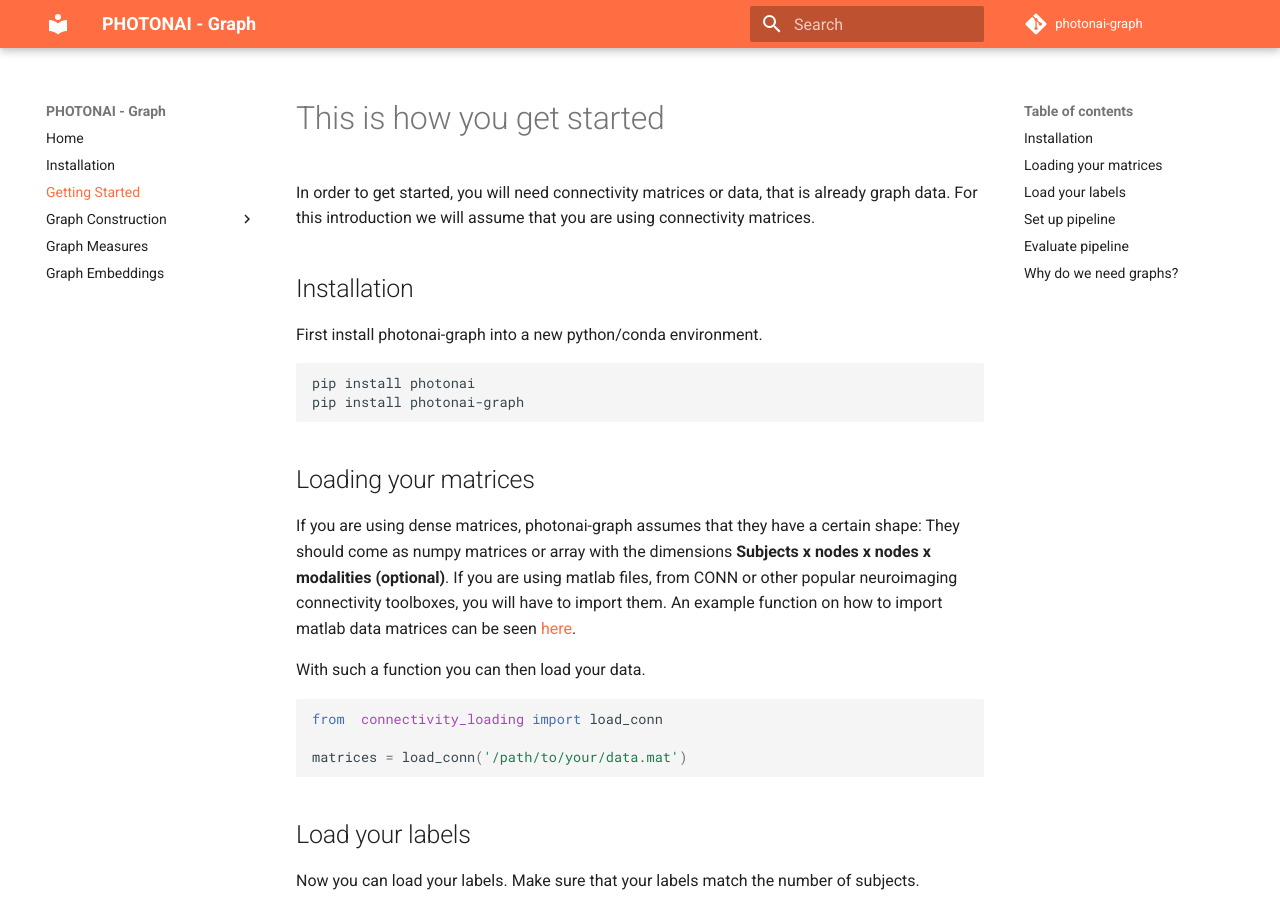
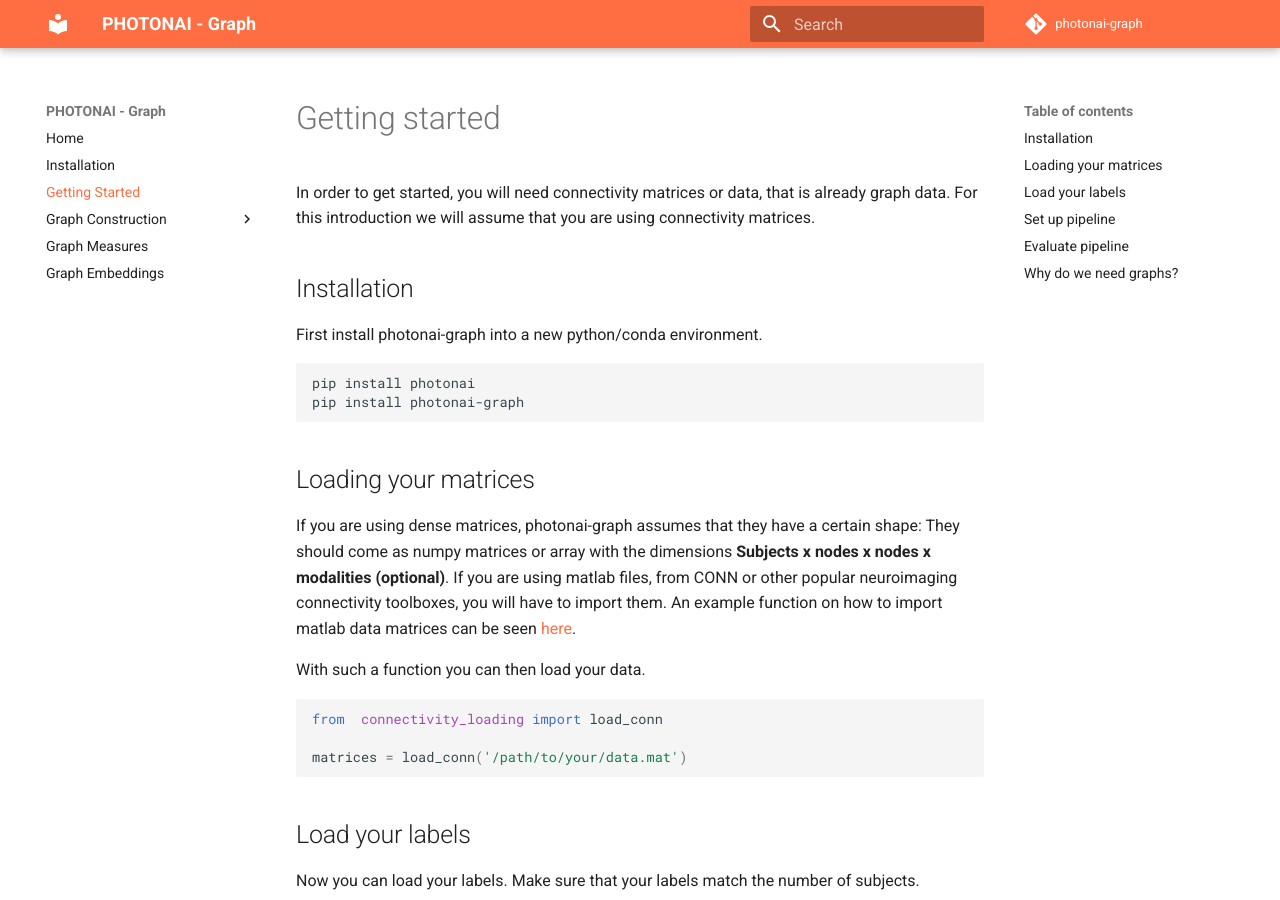
Before and after one commit to wwu-mmll/photonai_graph, an MkDocs documentation site: the page built from documentation/docs/getting_started.md, in a window 1280 px wide and 900 px high. Built offline with MkDocs 1.6.1 and Material for MkDocs 9.7.7, drawn with Linux system fonts in a browser that asks for light colours; comment, search, counter and statistics services are not loaded.

Commit message:
Update getting_started.md

```diff
--- a/documentation/docs/getting_started.md
+++ b/documentation/docs/getting_started.md
@@ -1,4 +1,4 @@
-# This is how you get started
+# Getting started
 
 In order to get started, you will need connectivity matrices or data, that is already graph data. For this introduction we will assume that you are using connectivity matrices.
 
```
